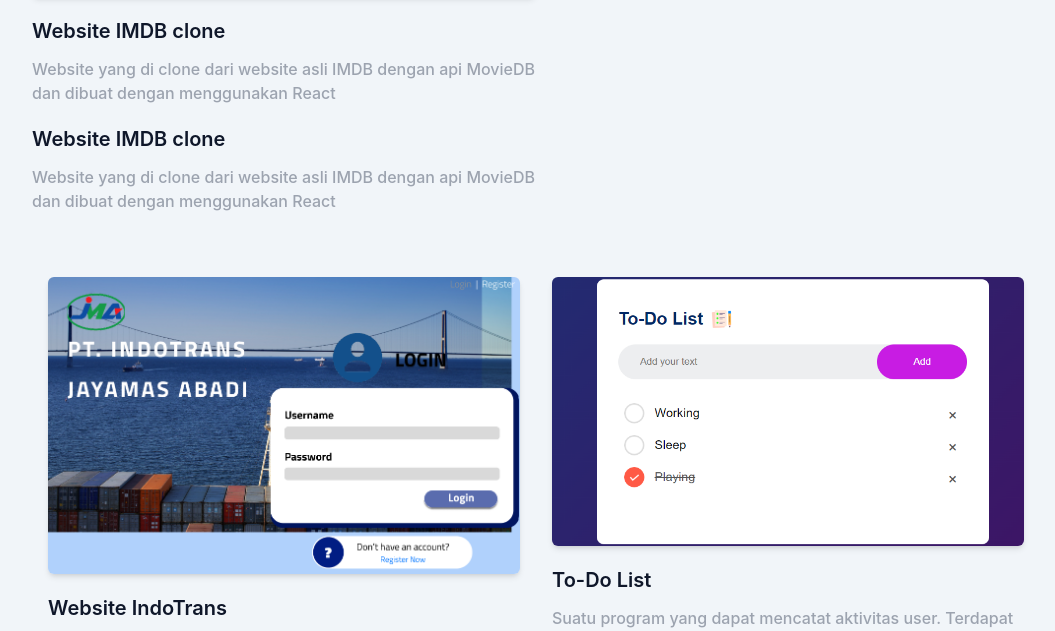
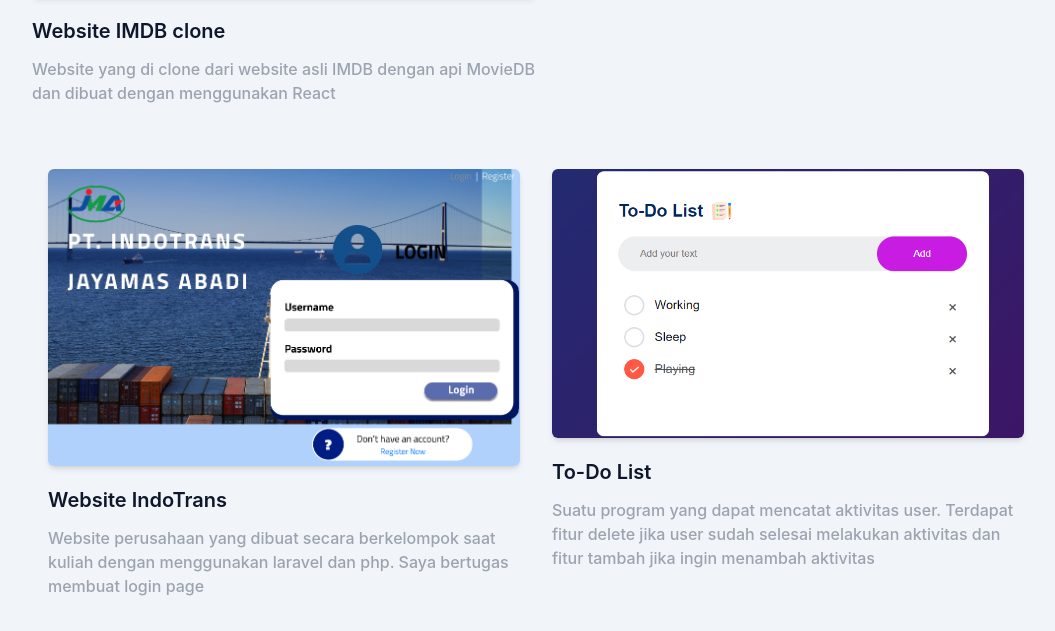
Before and after one commit to Sebiman4/portfolio-, a website: page index.html in a window 1280 px wide. Shown: the part 1682-2313 px from the top of the page, without its empty margins (104-1159 px from the left). Drawn offline with Linux system fonts and the light colour scheme.

Commit message:
Update index.html

```diff
--- a/index.html
+++ b/index.html
@@ -139,8 +139,7 @@
                     </div>
                     <h3 class="font-semibold text-xl text-dark mt-5 mb-3">Website IMDB clone</h3>
                     <p class="font-medium text-base text-gray-400">Website yang di clone dari website asli IMDB dengan api MovieDB dan dibuat dengan menggunakan React</p>
-                    <h3 class="font-semibold text-xl text-dark mt-5 mb-3">Website IMDB clone</h3>
-                    <p class="font-medium text-base text-gray-400">Website yang di clone dari website asli IMDB dengan api MovieDB dan dibuat dengan menggunakan React</p>
+
                 </div>
                 <div class="mb-12 p-4 md:w-1/2 lg:w-1/3">
                     <div class="rounded-md shadow-md overflow-hidden">
```
